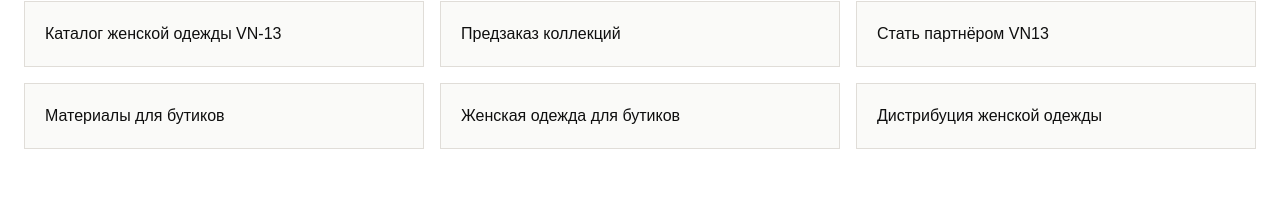
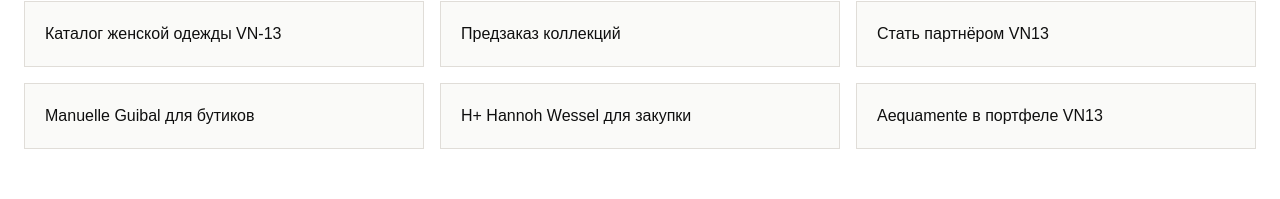
Before and after one commit to coffeeshop13/vn-13, a Next.js app: page /optovaya-zhenskaya-odezhda in a window 1280 px wide. Shown: the part 3965-4164 px from the top of the page. Built offline with nearby package versions, Linux system fonts and the light colour scheme.

Commit message:
Link wholesale page to portfolio brands

```diff
--- a/app/optovaya-zhenskaya-odezhda/page.tsx
+++ b/app/optovaya-zhenskaya-odezhda/page.tsx
@@ -114,7 +114,9 @@
         { href: '/vn-13-brand', label: 'Каталог женской одежды VN-13' },
         { href: '/preorder', label: 'Предзаказ коллекций' },
         { href: '/partnerstvo', label: 'Стать партнёром VN13' },
-        { href: '/journal', label: 'Материалы для бутиков' },
+        { href: '/brands/manuelle-guibal', label: 'Manuelle Guibal для бутиков' },
+        { href: '/brands/hannoh-wessel', label: 'H+ Hannoh Wessel для закупки' },
+        { href: '/brands/aequamente', label: 'Aequamente в портфеле VN13' },
       ]}
     />
   )
```
